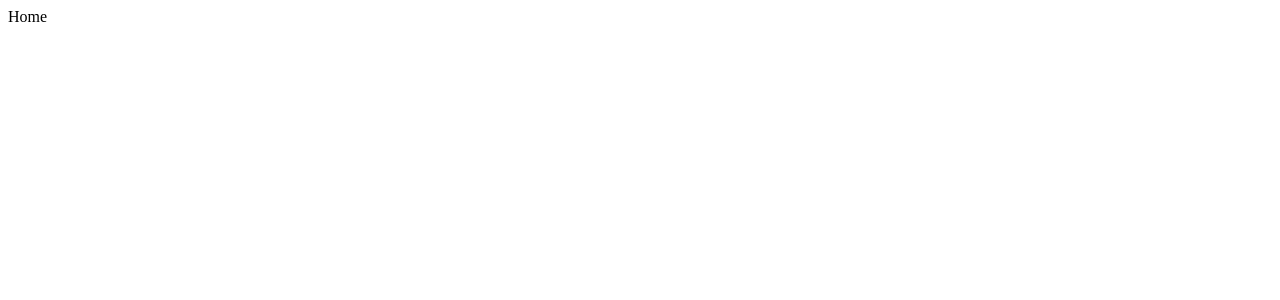
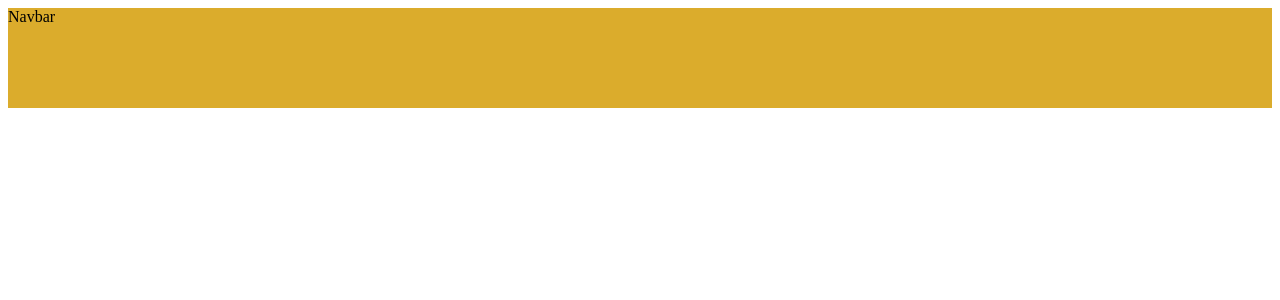
Before and after one commit to WisleyASousa/coffee-delivery-ig, a React (Vite) app: page / in a window 1280 px wide. Shown: the top 300 px of the page. Built offline with nearby package versions, Linux system fonts and the light colour scheme.

Commit message:
add temas de cores

```diff
--- a/index.html
+++ b/index.html
@@ -1,10 +1,10 @@
 <!DOCTYPE html>
-<html lang="en">
+<html lang="pt-br">
   <head>
     <meta charset="UTF-8" />
-    <link rel="icon" type="image/svg+xml" href="/vite.svg" />
+    <!-- <link rel="icon" type="image/svg+xml" href="/vite.svg" /> -->
     <meta name="viewport" content="width=device-width, initial-scale=1.0" />
-    <title>Vite + React + TS</title>
+    <title>L!WisCoffee Delivery</title>
   </head>
   <body>
     <div id="root"></div>
--- a/package.json
+++ b/package.json
@@ -10,12 +10,15 @@
     "preview": "vite preview"
   },
   "dependencies": {
+    "@phosphor-icons/react": "^2.0.9",
     "react": "^18.2.0",
-    "react-dom": "^18.2.0"
+    "react-dom": "^18.2.0",
+    "styled-components": "^5.3.10"
   },
   "devDependencies": {
     "@types/react": "^18.0.28",
     "@types/react-dom": "^18.0.11",
+    "@types/styled-components": "^5.1.26",
     "@typescript-eslint/eslint-plugin": "^5.57.1",
     "@typescript-eslint/parser": "^5.57.1",
     "@vitejs/plugin-react": "^4.0.0-beta.0",
--- a/src/App.tsx
+++ b/src/App.tsx
@@ -1,8 +1,11 @@
+import { Navbar } from "./components/Navbar";
+import { ThemeProvider } from "styled-components";
+import { defaultTheme } from "./styles/themes/default";
 
 export function App() {
   return (
-    <div>
-      Home
-    </div>
+    <ThemeProvider theme={defaultTheme}>
+      <Navbar />
+    </ThemeProvider>
   )
 }
--- /dev/null
+++ b/src/components/Navbar/index.tsx
@@ -0,0 +1,9 @@
+import { NavbarContainer } from "./styles";
+
+export function Navbar() {
+  return (
+      <NavbarContainer>
+        Navbar
+      </NavbarContainer>
+    )
+}
--- /dev/null
+++ b/src/components/Navbar/styles.ts
@@ -0,0 +1,8 @@
+import styled from "styled-components";
+
+export const NavbarContainer = styled.div`
+  width: 100%;
+  height: 100px;
+
+  background-color: ${props => props.theme.yellow}
+`
--- /dev/null
+++ b/src/styles/themes/default.ts
@@ -0,0 +1,25 @@
+export const defaultTheme = {
+  // Product Cores
+
+  yellowDark: '#C47F17',
+  yellow: '#DBAC2C',
+  yellowLight: '#F1E9C9',
+
+  purpleDark: '#4B2995',
+  purple: '#8047F8',
+  purpleLight: '#EBE5F9',
+
+  // Base Cores
+  baseTitle: '#272221',
+  baseSubtitle: '#403937',
+  baseText: '#574F4D',
+  baseLabel: '#8D8686',
+  baseHover: '#D7D5D5',
+  baseButton: '#E6E5E5',
+  baseInput: '#EDEDED',
+  baseCard: '#F3F2F2',
+  background: '#FAFAFA',
+  white: '#FFFFFF'
+
+
+}
```
Also changed, not shown: src/components/Footer/index.tsx (added), src/components/Footer/styles.ts (added), 1 other file (tests, documents, lock files or other folders).
